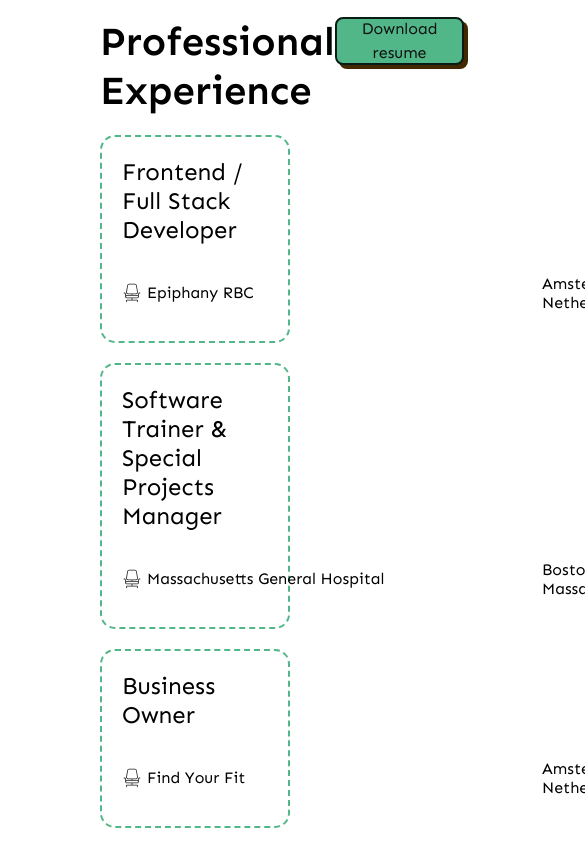
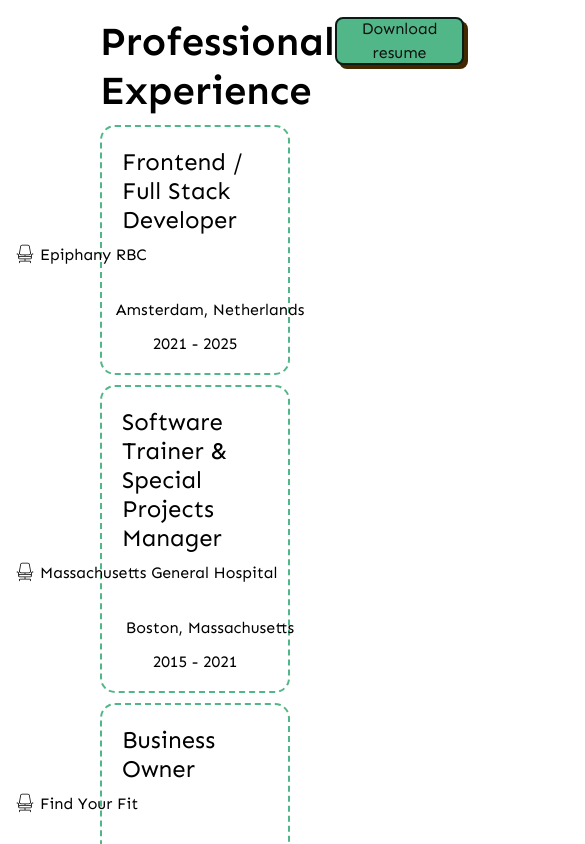
Before and after one commit to leahcarlin/portfolio, a React (Create React App) app: page / in a window 390 px wide. Shown: the part 1380-2224 px from the top of the page, 585 px wide, since content can reach past the window. Built offline with nearby package versions, Linux system fonts and the light colour scheme; some icons are missing.

Commit message:
mobile styling

```diff
--- a/src/Components/Experience/Experience.scss
+++ b/src/Components/Experience/Experience.scss
@@ -26,3 +26,33 @@
   gap: 5px;
   min-width: 360px;
 }
+
+.experience svg path {
+  fill: black;
+}
+@media (prefers-color-scheme: dark) {
+  .experience svg path {
+    fill: white;
+  }
+}
+/* MOBILE */
+@media (max-width: 480px) {
+  .experience.container {
+    gap: 10px;
+    margin: 10px 0;
+    text-align: center;
+    justify-content: center;
+    align-items: center;
+
+    .details,
+    .info {
+      flex-direction: column;
+      justify-content: flex-start;
+    }
+    .details {
+      gap: 10px;
+      justify-content: flex-start;
+      flex-wrap: wrap;
+    }
+  }
+}
```
